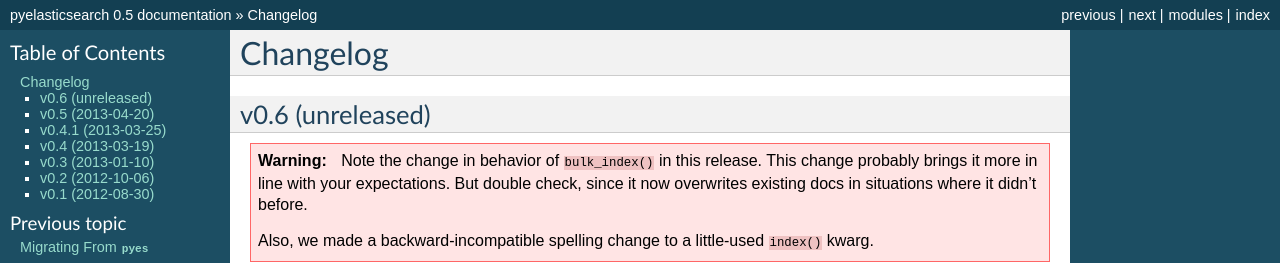
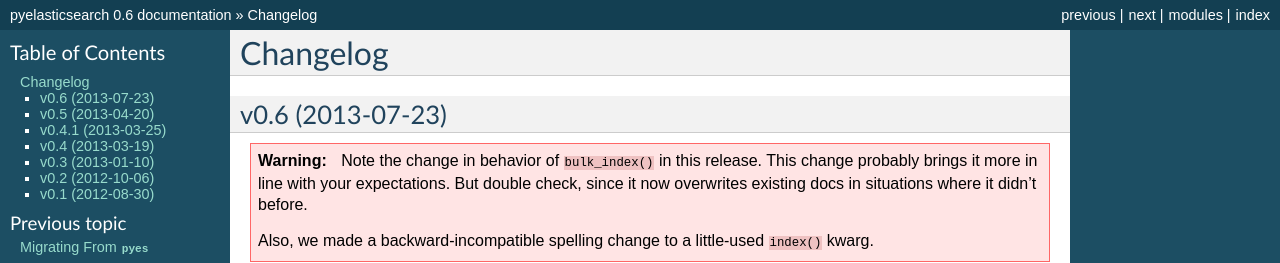
Before and after one commit to pyelasticsearch/pyelasticsearch, a Sphinx documentation site: the page built from docs/source/changelog.rst, in a window 1280 px wide and 900 px high. Shown: the top 263 px of the window. Built offline with Sphinx 7.4.7, drawn with Linux system fonts in a browser that asks for light colours; some of the changed text lies outside the part shown.

Commit message:
Bump version to 0.6, and slap a date on the release notes.

```diff
--- a/docs/source/changelog.rst
+++ b/docs/source/changelog.rst
@@ -1,7 +1,7 @@
 Changelog
 =========
 
-v0.6 (unreleased)
+v0.6 (2013-07-23)
 -----------------
 
 .. warning::
--- a/pyelasticsearch/__init__.py
+++ b/pyelasticsearch/__init__.py
@@ -11,7 +11,7 @@
 __all__ = ['ElasticSearch', 'ElasticHttpError', 'InvalidJsonResponseError',
            'Timeout', 'ConnectionError', 'ElasticHttpNotFoundError',
            'IndexAlreadyExistsError']
-__version__ = '0.5'
+__version__ = '0.6'
 __version_info__ = tuple(__version__.split('.'))
 
 get_version = lambda: __version_info__
```
